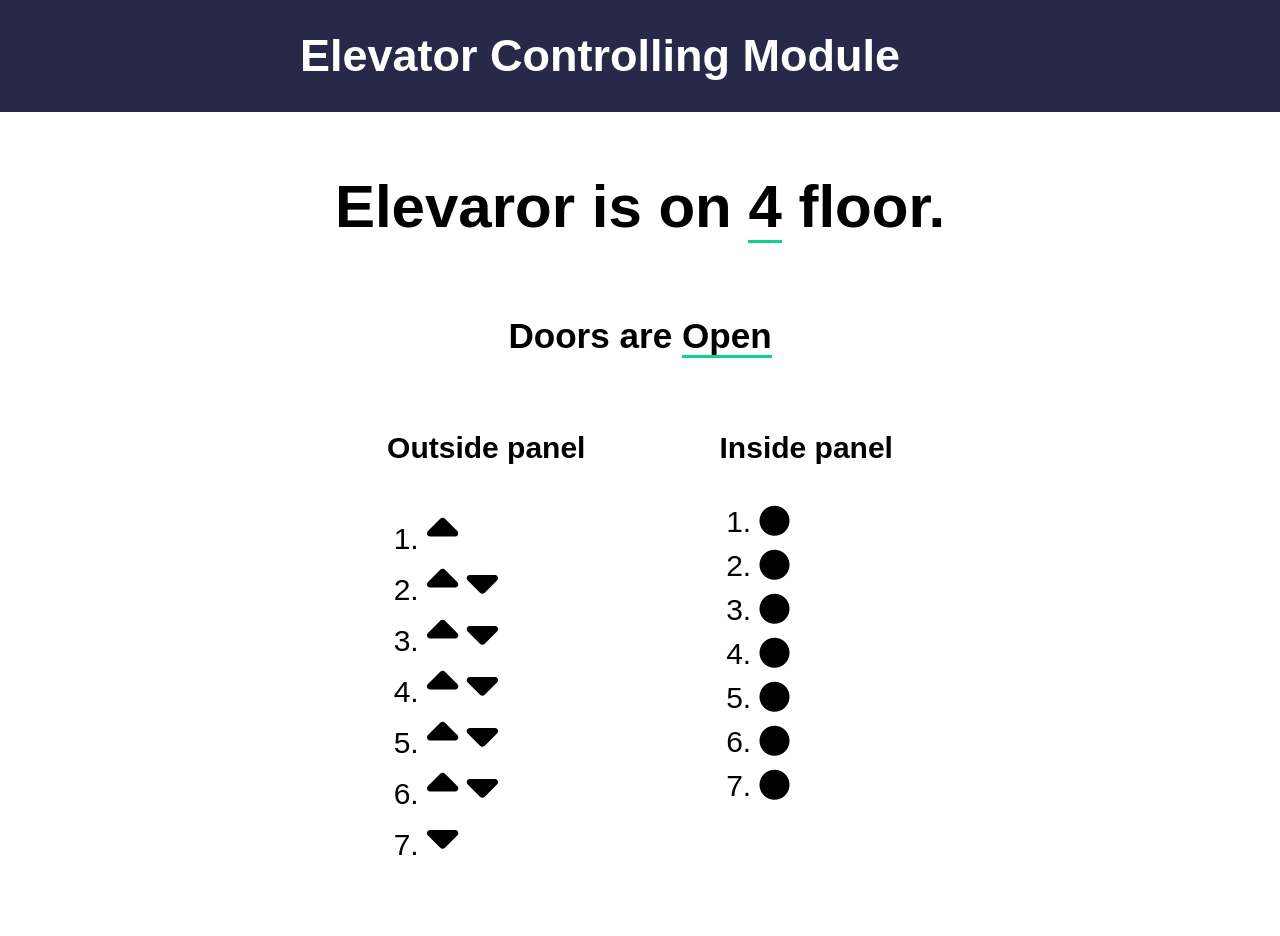
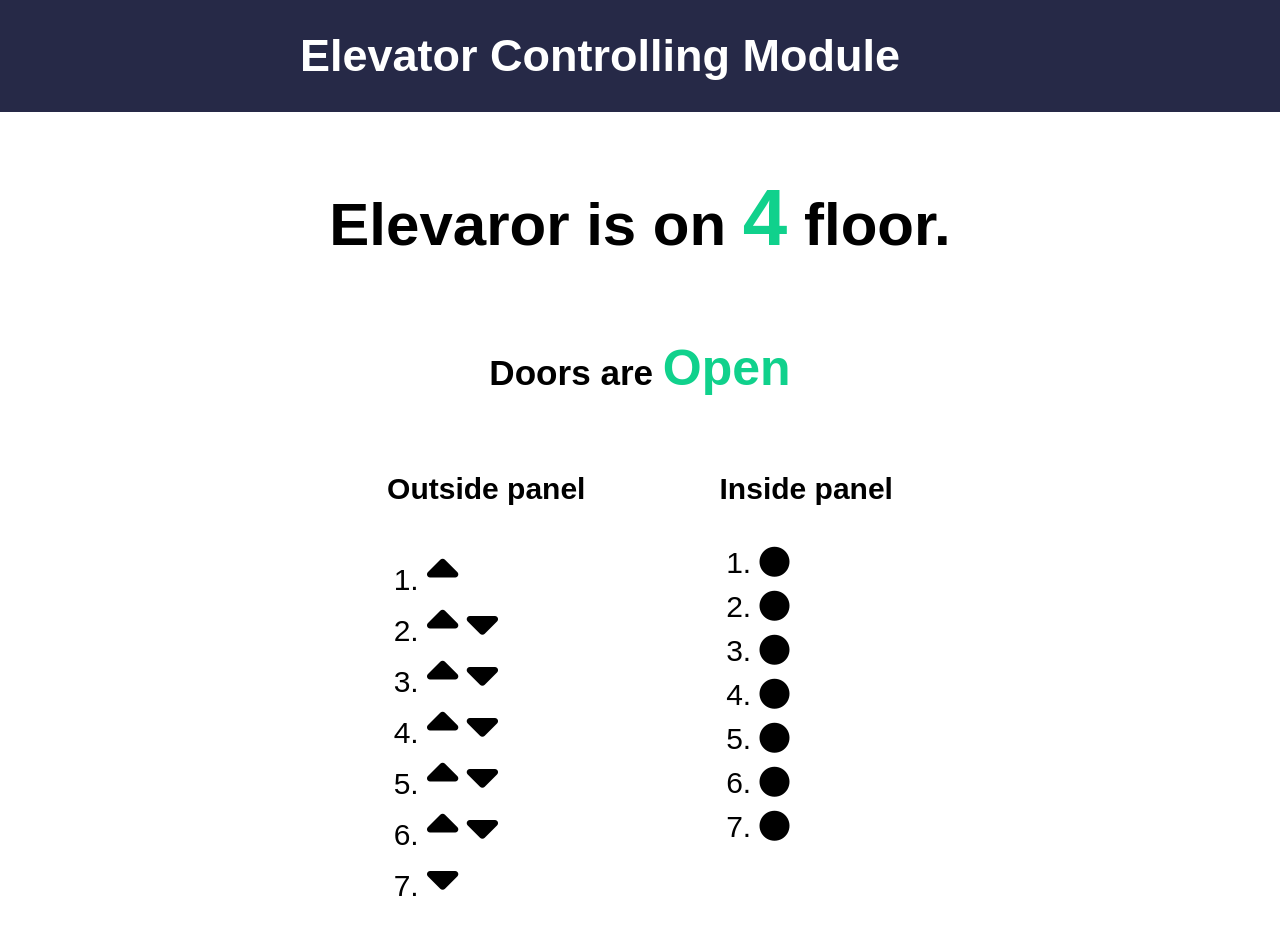
Before and after one commit to Litorasul/Elevator-Skalar, a plain HTML site: page index.html in a window 1280 px wide. Before the commit the page ends 912 px from the top, so only its background shows below. Drawn offline with Linux system fonts and the light colour scheme.

Commit message:
Change styling of action signs

```diff
--- a/styles.css
+++ b/styles.css
@@ -28,13 +28,19 @@ main {
     align-items: center;
 }
 
+.current-floor {
+    font-size: 80px;
+    color: #10D18C;
+}
+
+.doors-action {
+    font-size: 50px;
+    color: #10D18C;
+}
+
 .panels-container {
     display: flex;
     justify-content: space-around;
-}
-
-span {
-    border-bottom: solid 3px #10D18C;
 }
 
 i:hover {
```
